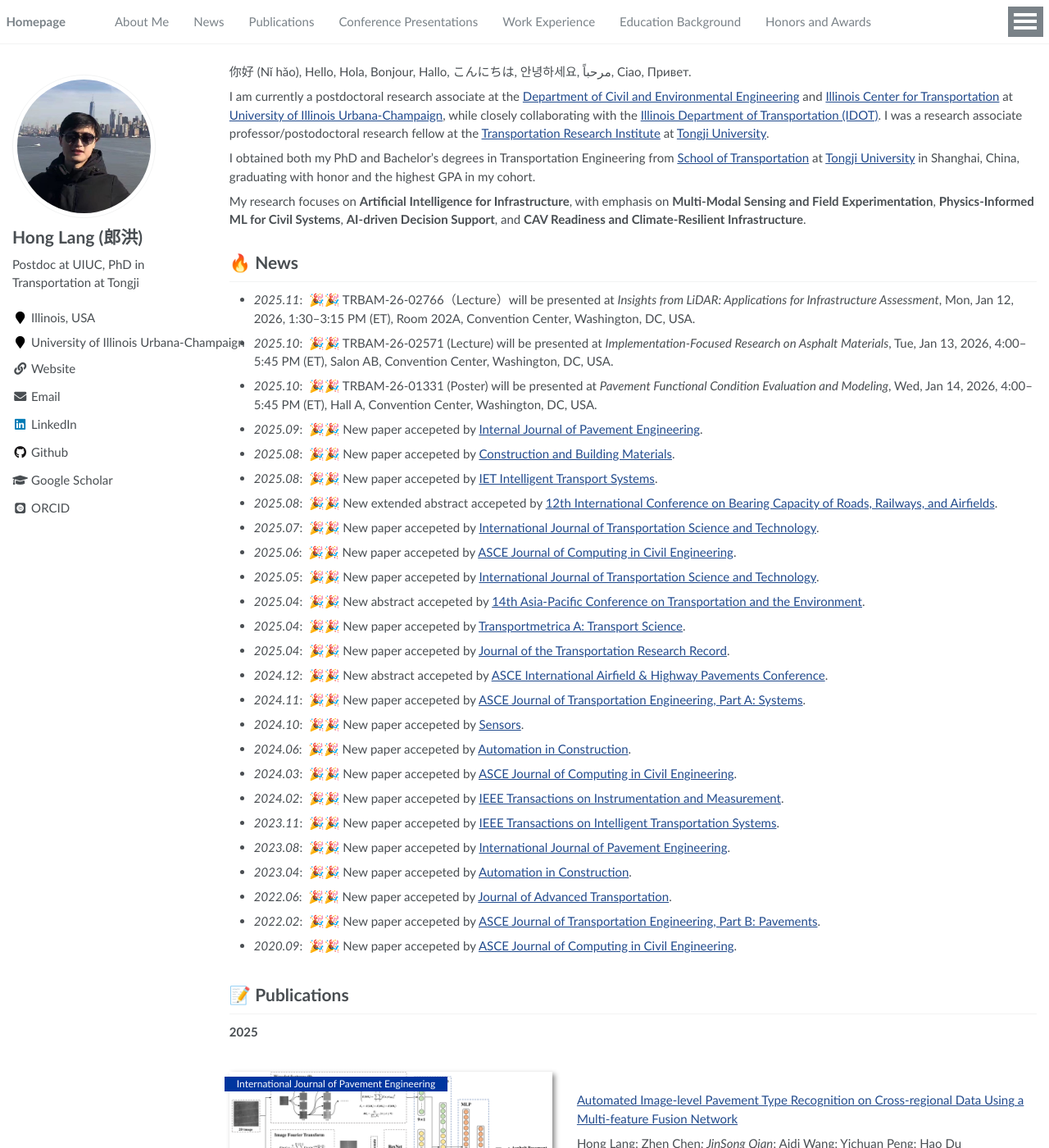
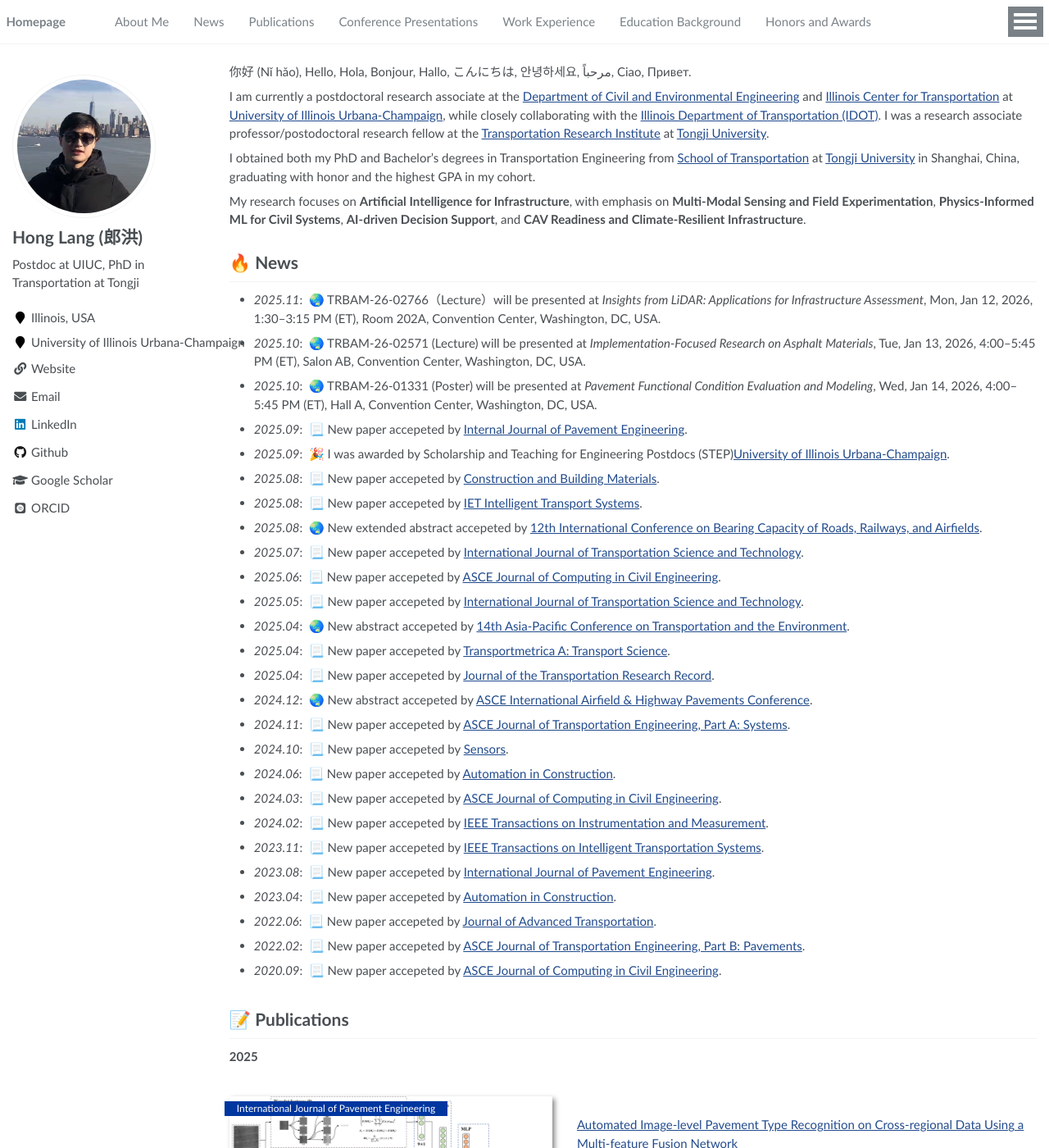
Before and after one commit to IP2RG/honglang, a Jekyll site: the page built from _pages/about.md, in a window 1280 px wide and 1400 px high. Shown: the whole window at 82% size. Built offline with Jekyll 4.4.1, drawn with Linux system fonts in a browser that asks for light colours; some web fonts are replaced; some of the changed text lies outside the part shown.

Commit message:
Revise news section with latest updates and awards
Updated news section with recent presentations and accepted papers, including new awards and conference details.

```diff
--- a/_pages/about.md
+++ b/_pages/about.md
@@ -27,31 +27,32 @@ My research focuses on **Artificial Intelligence for Infrastructure**, with emph
 
 <span class='anchor' id='-news'></span>
 # 🔥 News
-- *2025.11*: &nbsp;🎉🎉 TRBAM-26-02766（Lecture）will be presented at *Insights from LiDAR: Applications for Infrastructure Assessment*, Mon, Jan 12, 2026, 1:30–3:15 PM (ET), Room 202A, Convention Center, Washington, DC, USA.
-- *2025.10*: &nbsp;🎉🎉 TRBAM-26-02571 (Lecture) will be presented at *Implementation-Focused Research on Asphalt Materials*, Tue, Jan 13, 2026, 4:00–5:45 PM (ET), Salon AB, Convention Center, Washington, DC, USA.
-- *2025.10*: &nbsp;🎉🎉 TRBAM-26-01331 (Poster) will be presented at *Pavement Functional Condition Evaluation and Modeling*, Wed, Jan 14, 2026, 4:00–5:45 PM (ET), Hall A, Convention Center, Washington, DC, USA.
-- *2025.09*: &nbsp;🎉🎉 New paper accepeted by [Internal Journal of Pavement Engineering](https://www.tandfonline.com/journals/gpav20).
-- *2025.08*: &nbsp;🎉🎉 New paper accepeted by [Construction and Building Materials](https://www.sciencedirect.com/journal/construction-and-building-materials).
-- *2025.08*: &nbsp;🎉🎉 New paper accepeted by [IET Intelligent Transport Systems](https://ietresearch.onlinelibrary.wiley.com/journal/17519578).
-- *2025.08*: &nbsp;🎉🎉 New extended abstract accepeted by [12th International Conference on Bearing Capacity of Roads, Railways, and Airfields](https://bcrra.si/).
-- *2025.07*: &nbsp;🎉🎉 New paper accepeted by [International Journal of Transportation Science and Technology](https://www.sciencedirect.com/journal/international-journal-of-transportation-science-and-technology).
-- *2025.06*: &nbsp;🎉🎉 New paper accepeted by [ASCE Journal of Computing in Civil Engineering](https://ascelibrary.org/journal/jccee5).
-- *2025.05*: &nbsp;🎉🎉 New paper accepeted by [International Journal of Transportation Science and Technology](https://www.sciencedirect.com/journal/international-journal-of-transportation-science-and-technology).
-- *2025.04*: &nbsp;🎉🎉 New abstract accepeted by [14th Asia-Pacific Conference on Transportation and the Environment](https://www.pavement.org.sg/event-details-registration/14th-asia-pacific-conference-on-transportation-and-the-environment).
-- *2025.04*: &nbsp;🎉🎉 New paper accepeted by [Transportmetrica A: Transport Science](https://www.tandfonline.com/journals/ttra21).
-- *2025.04*: &nbsp;🎉🎉 New paper accepeted by [Journal of the Transportation Research Record](https://journals.sagepub.com/home/trr).
-- *2024.12*: &nbsp;🎉🎉 New abstract accepeted by [ASCE International Airfield & Highway Pavements Conference](https://www.asce.org/education-and-events/events/meetings/ictd-pavements-2025).
-- *2024.11*: &nbsp;🎉🎉 New paper accepeted by [ASCE Journal of Transportation Engineering, Part A: Systems](https://ascelibrary.org/journal/jtepbs).
-- *2024.10*: &nbsp;🎉🎉 New paper accepeted by [Sensors](https://www.mdpi.com/journal/sensors).
-- *2024.06*: &nbsp;🎉🎉 New paper accepeted by [Automation in Construction](https://www.sciencedirect.com/journal/automation-in-construction).
-- *2024.03*: &nbsp;🎉🎉 New paper accepeted by [ASCE Journal of Computing in Civil Engineering](https://ascelibrary.org/journal/jccee5).
-- *2024.02*: &nbsp;🎉🎉 New paper accepeted by [IEEE Transactions on Instrumentation and Measurement](https://ieeexplore.ieee.org/document/11024188).
-- *2023.11*: &nbsp;🎉🎉 New paper accepeted by [IEEE Transactions on Intelligent Transportation Systems](https://ieeexplore.ieee.org/document/9942714).
-- *2023.08*: &nbsp;🎉🎉 New paper accepeted by [International Journal of Pavement Engineering](https://www.tandfonline.com/journals/gpav20).
-- *2023.04*: &nbsp;🎉🎉 New paper accepeted by [Automation in Construction](https://www.sciencedirect.com/journal/automation-in-construction).
-- *2022.06*: &nbsp;🎉🎉 New paper accepeted by [Journal of Advanced Transportation](https://onlinelibrary.wiley.com/journal/1409).
-- *2022.02*: &nbsp;🎉🎉 New paper accepeted by [ASCE Journal of Transportation Engineering, Part B: Pavements](https://ascelibrary.org/journal/jpeodx).
-- *2020.09*: &nbsp;🎉🎉 New paper accepeted by [ASCE Journal of Computing in Civil Engineering](https://ascelibrary.org/journal/jccee5).
+- *2025.11*: &nbsp;🌏 TRBAM-26-02766（Lecture）will be presented at *Insights from LiDAR: Applications for Infrastructure Assessment*, Mon, Jan 12, 2026, 1:30–3:15 PM (ET), Room 202A, Convention Center, Washington, DC, USA.
+- *2025.10*: &nbsp;🌏 TRBAM-26-02571 (Lecture) will be presented at *Implementation-Focused Research on Asphalt Materials*, Tue, Jan 13, 2026, 4:00–5:45 PM (ET), Salon AB, Convention Center, Washington, DC, USA.
+- *2025.10*: &nbsp;🌏 TRBAM-26-01331 (Poster) will be presented at *Pavement Functional Condition Evaluation and Modeling*, Wed, Jan 14, 2026, 4:00–5:45 PM (ET), Hall A, Convention Center, Washington, DC, USA.
+- *2025.09*: &nbsp;📃 New paper accepeted by [Internal Journal of Pavement Engineering](https://www.tandfonline.com/journals/gpav20).
+- *2025.09*: &nbsp;🎉 I was awarded by Scholarship and Teaching for Engineering Postdocs (STEP)[University of Illinois Urbana-Champaign](https://grainger.illinois.edu/research/postdoc-opportunities/STEP).
+- *2025.08*: &nbsp;📃 New paper accepeted by [Construction and Building Materials](https://www.sciencedirect.com/journal/construction-and-building-materials).
+- *2025.08*: &nbsp;📃 New paper accepeted by [IET Intelligent Transport Systems](https://ietresearch.onlinelibrary.wiley.com/journal/17519578).
+- *2025.08*: &nbsp;🌏 New extended abstract accepeted by [12th International Conference on Bearing Capacity of Roads, Railways, and Airfields](https://bcrra.si/).
+- *2025.07*: &nbsp;📃 New paper accepeted by [International Journal of Transportation Science and Technology](https://www.sciencedirect.com/journal/international-journal-of-transportation-science-and-technology).
+- *2025.06*: &nbsp;📃 New paper accepeted by [ASCE Journal of Computing in Civil Engineering](https://ascelibrary.org/journal/jccee5).
+- *2025.05*: &nbsp;📃 New paper accepeted by [International Journal of Transportation Science and Technology](https://www.sciencedirect.com/journal/international-journal-of-transportation-science-and-technology).
+- *2025.04*: &nbsp;🌏 New abstract accepeted by [14th Asia-Pacific Conference on Transportation and the Environment](https://www.pavement.org.sg/event-details-registration/14th-asia-pacific-conference-on-transportation-and-the-environment).
+- *2025.04*: &nbsp;📃 New paper accepeted by [Transportmetrica A: Transport Science](https://www.tandfonline.com/journals/ttra21).
+- *2025.04*: &nbsp;📃 New paper accepeted by [Journal of the Transportation Research Record](https://journals.sagepub.com/home/trr).
+- *2024.12*: &nbsp;🌏 New abstract accepeted by [ASCE International Airfield & Highway Pavements Conference](https://www.asce.org/education-and-events/events/meetings/ictd-pavements-2025).
+- *2024.11*: &nbsp;📃 New paper accepeted by [ASCE Journal of Transportation Engineering, Part A: Systems](https://ascelibrary.org/journal/jtepbs).
+- *2024.10*: &nbsp;📃 New paper accepeted by [Sensors](https://www.mdpi.com/journal/sensors).
+- *2024.06*: &nbsp;📃 New paper accepeted by [Automation in Construction](https://www.sciencedirect.com/journal/automation-in-construction).
+- *2024.03*: &nbsp;📃 New paper accepeted by [ASCE Journal of Computing in Civil Engineering](https://ascelibrary.org/journal/jccee5).
+- *2024.02*: &nbsp;📃 New paper accepeted by [IEEE Transactions on Instrumentation and Measurement](https://ieeexplore.ieee.org/document/11024188).
+- *2023.11*: &nbsp;📃 New paper accepeted by [IEEE Transactions on Intelligent Transportation Systems](https://ieeexplore.ieee.org/document/9942714).
+- *2023.08*: &nbsp;📃 New paper accepeted by [International Journal of Pavement Engineering](https://www.tandfonline.com/journals/gpav20).
+- *2023.04*: &nbsp;📃 New paper accepeted by [Automation in Construction](https://www.sciencedirect.com/journal/automation-in-construction).
+- *2022.06*: &nbsp;📃 New paper accepeted by [Journal of Advanced Transportation](https://onlinelibrary.wiley.com/journal/1409).
+- *2022.02*: &nbsp;📃 New paper accepeted by [ASCE Journal of Transportation Engineering, Part B: Pavements](https://ascelibrary.org/journal/jpeodx).
+- *2020.09*: &nbsp;📃 New paper accepeted by [ASCE Journal of Computing in Civil Engineering](https://ascelibrary.org/journal/jccee5).
 
 <span class='anchor' id='-publications'></span>
 # 📝 Publications
@@ -87,6 +88,7 @@ Zhen Chen; Yingying Xing*; Kexin Fang; Hong Lang; YiChuan Peng; Hongwei Wang
 <span class='anchor' id='-conference-presentations'></span>
 # 🗺️ Conference Presentations
 **2026**
+- *2026.06*, Seasonal Load Spectra on Illinois Interstate Highways, [12th International Conference on Bearing Capacity of Roads, Railways, and Airfields](https://bcrra.si/), Ljubljana, Slovenia.
 - *2026.01*, Coarse‑to‑refined Road Alignment Extraction and Parameterization from MLS Point Clouds, [TRB 105th Annual Meeting of the Transportation Research Board](https://trb-annual-meeting.nationalacademies.org/), Washington, D.C., USA.
 - *2026.01*, Hot‑Mix Asphalt Cracking Potential Prediction from Binder Rheological Parameters, [TRB 105th Annual Meeting of the Transportation Research Board](https://trb-annual-meeting.nationalacademies.org/), Washington, D.C., USA.
 
```
